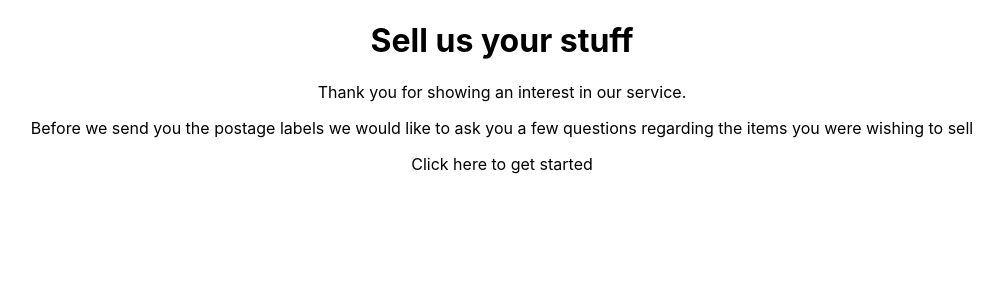
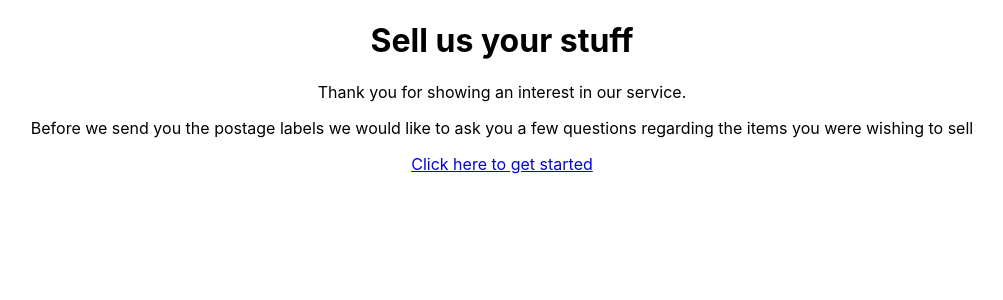
Before and after one commit to codegregcode/item-questionnaire, a React (Create React App) app: page / in a window 1280 px wide. Shown: the top 300 px of the page, without its empty margins (138-1141 px from the left). Built offline with nearby package versions, Linux system fonts and the light colour scheme.

Commit message:
adds Link and MemoryRouter to component and test

```diff
--- a/src/components/Welcome.jsx
+++ b/src/components/Welcome.jsx
@@ -1,4 +1,5 @@
 import React from 'react';
+import { Link } from 'react-router-dom';
 
 const Welcome = () => {
   return (
@@ -9,7 +10,7 @@
         Before we send you the postage labels we would like to ask you a few
         questions regarding the items you were wishing to sell
       </p>
-      <p>Click here to get started</p>
+      <Link to="/sign-up">Click here to get started</Link>
     </div>
   );
 };
```
Also changed, not shown: 1 other file (tests, documents, lock files or other folders).
